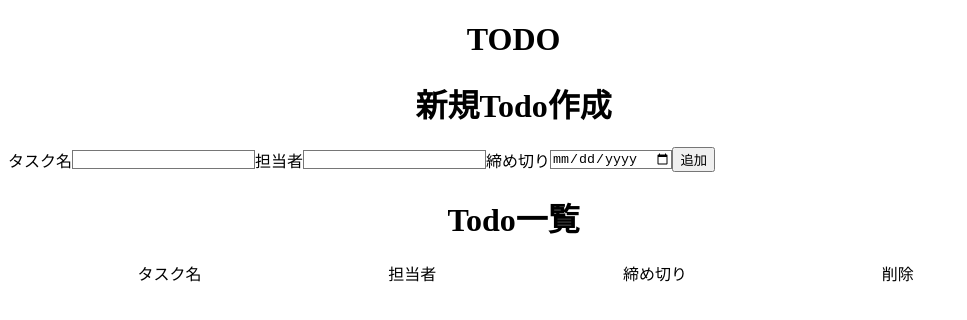
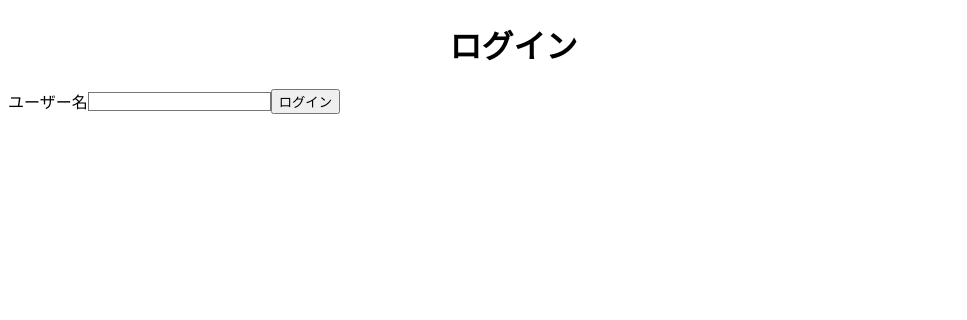
Before and after one commit to Atsushi-iwaguchi/ReactPractice, a React app: page / in a window 1280 px wide. Shown: the top 320 px of the page, without its empty margins (0-967 px from the left). Built offline with nearby package versions, Linux system fonts and the light colour scheme.

Commit message:
ログイン機能

```diff
--- a/src/js/App.tsx
+++ b/src/js/App.tsx
@@ -3,13 +3,49 @@ import { Heading } from "./components/parts/Heading";
 import { NewTodoForm } from "./components/todo/NewTodoForm";
 import { Todo } from "./components/todo/type";
 import { useTodoList } from "./components/todo/use-todo-list";
+import { useContext } from "react";
+import { AuthContext } from "./contexts/AuthContext";
+import { TextField } from "./components/parts/TextField";
 
 export const App = () => {
-  const {todoList, setTodoList, addTodo} = useTodoList()
+  const { todoList, setTodoList, addTodo } = useTodoList();
+  const { isLoggedIn, setIsLoggedIn, userName, setUserName } =
+    useContext(AuthContext);
 
+  if (!isLoggedIn) {
+    return (
+      <main className="w-4/5 my-0 text-center">
+        <Heading level="h1">ログイン</Heading>
+        <div className="flex gap-1">
+          <TextField
+            id="newTask"
+            label="ユーザー名"
+            type="text"
+            value={userName}
+            onChange={setUserName}
+          />
+          <button
+            className="px-1 w-fit bg-red-100"
+            onClick={() => setIsLoggedIn(true)}
+          >
+            ログイン
+          </button>
+        </div>
+      </main>
+    );
+  }
   return (
     <main className="w-4/5 my-0 text-center">
       <Heading level="h1">TODO</Heading>
+      <div>{userName}</div>
+      <div>
+        <button
+          className="px-1 w-fit bg-red-100"
+          onClick={() => setIsLoggedIn(false)}
+        >
+          ログアウト
+        </button>
+      </div>
       <div className="mt-8">
         <Heading level="h2">新規Todo作成</Heading>
         <NewTodoForm addTodo={addTodo} />
--- /dev/null
+++ b/src/js/contexts/AuthContext.tsx
@@ -0,0 +1,28 @@
+import { Children, createContext, PropsWithChildren, useState } from "react";
+import React from "react";
+
+type AuthContextType = {
+  isLoggedIn: boolean;
+  setIsLoggedIn: React.Dispatch<React.SetStateAction<boolean>>;
+  userName: string;
+  setUserName: React.Dispatch<React.SetStateAction<string>>;
+};
+
+export const AuthContext = createContext<AuthContextType>({
+  isLoggedIn: false,
+  setIsLoggedIn: () => {},
+  userName: "",
+  setUserName: () => {},
+});
+
+export const AuthProvider = ({ children }: PropsWithChildren) => {
+  const [isLoggedIn, setIsLoggedIn] = useState<boolean>(false);
+  const [userName, setUserName] = useState<string>("");
+  return (
+    <AuthContext.Provider
+      value={{ isLoggedIn, setIsLoggedIn, userName, setUserName }}
+    >
+      {children}
+    </AuthContext.Provider>
+  );
+};
--- a/src/js/index.tsx
+++ b/src/js/index.tsx
@@ -3,6 +3,7 @@ import { createRoot } from "react-dom/client";
 import { TodoList } from "./components/todo/TodoList";
 import "../css/main.css";
 import { App } from "./App";
+import { AuthProvider } from "./contexts/AuthContext";
 
 // Clear the existing HTML content
 
@@ -21,4 +22,8 @@ import { App } from "./App";
 
 // Render your React component instead
 const root = createRoot(document.getElementById("app")!);
-root.render(<App />);
+root.render(
+  <AuthProvider>
+    <App />
+  </AuthProvider>,
+);
```
